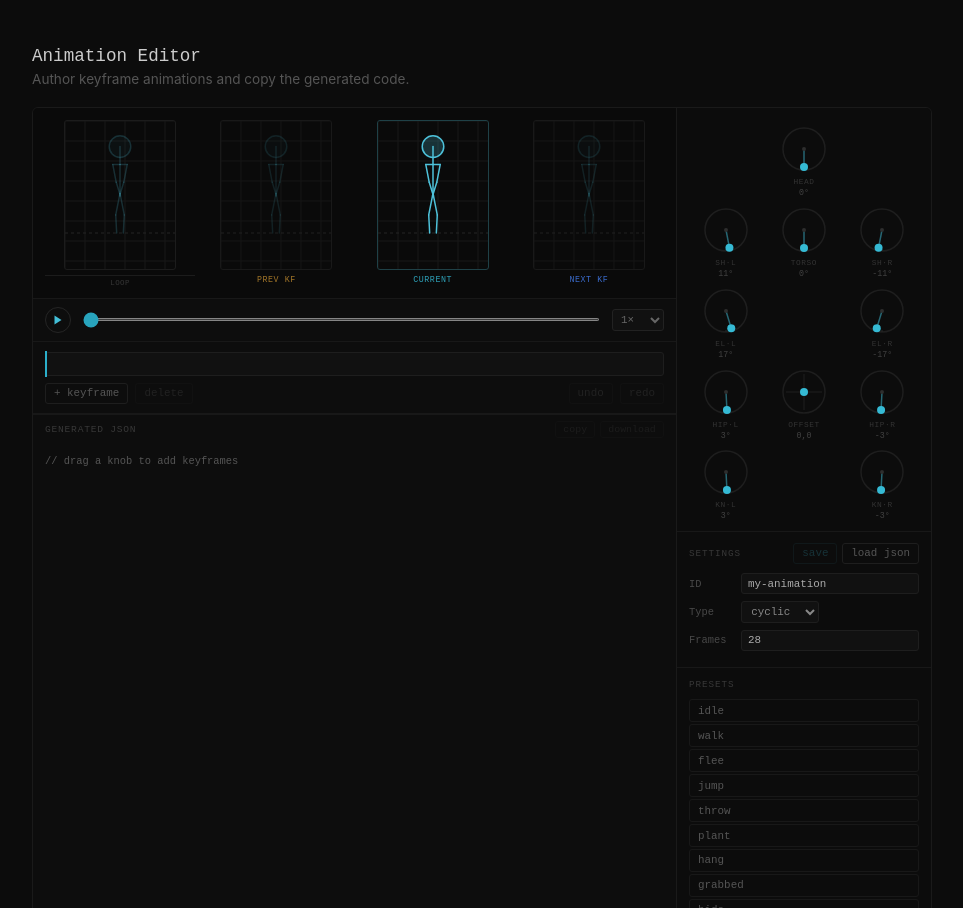
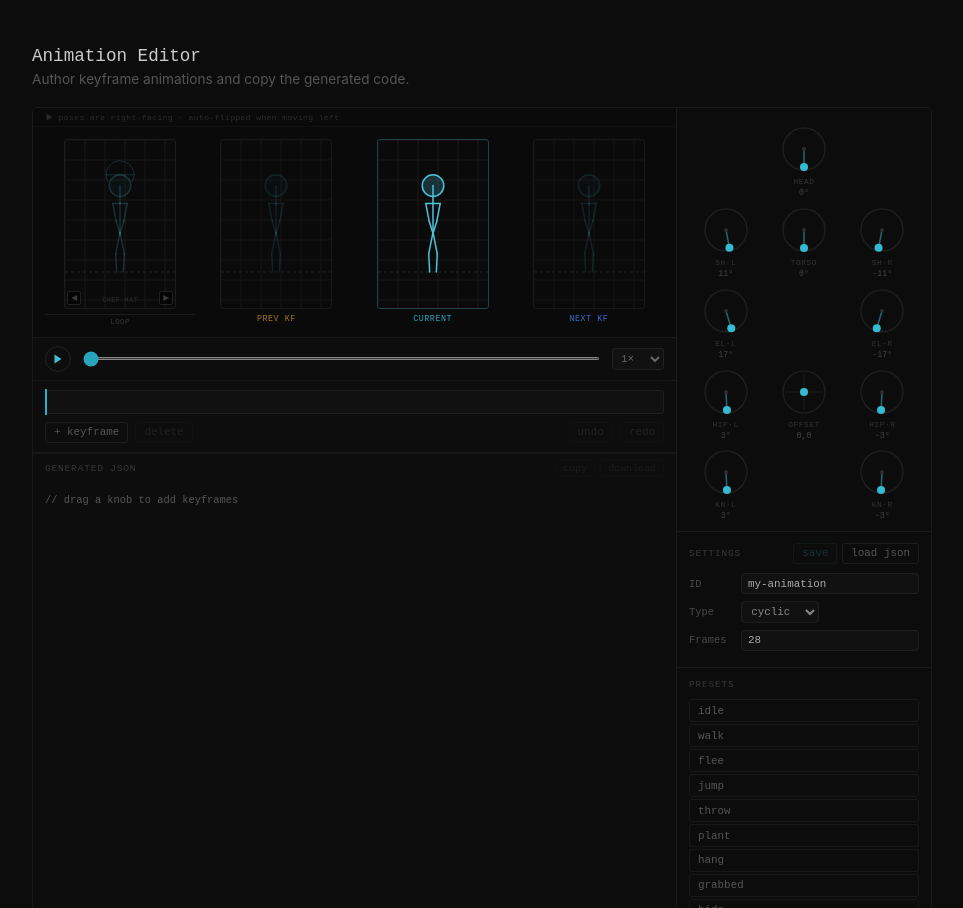
Before and after one commit to realdegrees/stickmen, a SvelteKit app: page / in a window 1280 px wide. Shown: the part 3232-4140 px from the top of the page, without its empty margins (158-1121 px from the left). Built offline with nearby package versions, Linux system fonts and the light colour scheme.

Commit message:
add hats to loop preview

```diff
--- a/src/lib/engine/hats.ts
+++ b/src/lib/engine/hats.ts
@@ -94,6 +94,19 @@ export interface HatLayerDef {
   id: string;
   label: string;
   shapes: HatShape[];
+}
+
+// ── Shape utilities ──────────────────────────────────────────────────
+
+/**
+ * Returns a horizontally mirrored copy of a shape (negates x and angle).
+ * Used to bake mirror-flagged shapes into the final shape list for export/rendering.
+ */
+export function mirrorHatShape(s: HatShape): HatShape {
+  const angle = (s as { angle?: number }).angle ?? 0;
+  const m = { ...s, x: -s.x } as HatShape;
+  if (s.type !== 'circle') (m as { angle?: number }).angle = -angle;
+  return m;
 }
 
 // ── Shape drawing ────────────────────────────────────────────────────
--- a/src/lib/index.ts
+++ b/src/lib/index.ts
@@ -59,4 +59,4 @@ export { DefaultAnimations } from './engine/animations/defaults.js';
 
 // ── Hat System ───────────────────────────────────────────────────────
 export type { HatDef, HatShape, HatLayerDef } from './engine/hats.js';
-export { HatRegistry, createHat, DefaultHatDefs } from './engine/hats.js';
+export { HatRegistry, createHat, DefaultHatDefs, mirrorHatShape } from './engine/hats.js';
--- a/src/routes/AnimationEditor.svelte
+++ b/src/routes/AnimationEditor.svelte
@@ -7,6 +7,7 @@
 	import type { AnimKeyframe, JointAngles, EasingType, Pose } from '$lib/index.js';
 	import { createHistory } from '$lib/history.js';
 	import JsonModal from './JsonModal.svelte';
+	import { DefaultHatDefs, createHat, mirrorHatShape, type HatDef, type HatLayerDef } from '$lib/engine/hats.js';
 
 	// ── Types ─────────────────────────────────────────────────────────
 
@@ -52,6 +53,10 @@
 
 	// LOOP canvas reference animation ('' = show current edit)
 	let loopRef = $state('');
+
+	// Hat preview state for the loop canvas
+	let allHats = $state<(HatDef | null)[]>([]);
+	let hatIndex = $state(0);
 
 	// ── Saved animations (localStorage) ───────────────────────────────
 
@@ -176,10 +181,10 @@
 
 	// Mini canvas constants
 	// body vertical extent: legLen(11) + torso(8) + neck(2) + head(3) = 24 local units
-	// at MSCALE=3.6 → 86px; head top ≈ 14px from canvas top; feet at MCY=112
-	const MW = 110, MH = 148;
+	// at MSCALE=3.6 → 86px; MCY shifted down 20px to give room for hat above head
+	const MW = 110, MH = 168;
 	const MCX = MW / 2;
-	const MCY = 112; // feet Y position
+	const MCY = 132; // feet Y position (shifted down 20px vs original 112 for hat clearance)
 	const MSCALE = 3.6;
 
 	// ── Angle helpers ─────────────────────────────────────────────────
@@ -418,7 +423,7 @@
 		ctx.setLineDash([]);
 	}
 
-	function drawFig(ctx: CanvasRenderingContext2D, pose: Pose, alpha = 1, hue = 190) {
+	function drawFig(ctx: CanvasRenderingContext2D, pose: Pose, alpha = 1, hue = 190, hat?: HatDef | null) {
 		ctx.save();
 		ctx.globalAlpha = alpha;
 		ctx.strokeStyle = `hsl(${hue}, 65%, 58%)`;
@@ -430,8 +435,14 @@
 			ctx.beginPath(); ctx.moveTo(a.x, a.y); ctx.lineTo(b.x, b.y); ctx.stroke();
 		}
 		const hd = { x: MCX + pose.head.x * MSCALE, y: MCY + pose.head.y * MSCALE };
-		ctx.beginPath(); ctx.arc(hd.x, hd.y, DEFAULT_CONFIG.stickman.headRadius * MSCALE, 0, Math.PI * 2);
+		const headRadius = DEFAULT_CONFIG.stickman.headRadius * MSCALE;
+		ctx.beginPath(); ctx.arc(hd.x, hd.y, headRadius, 0, Math.PI * 2);
 		ctx.fill(); ctx.stroke();
+		if (hat) {
+			const neck = { x: MCX + pose.neck.x * MSCALE, y: MCY + pose.neck.y * MSCALE };
+			const headAngle = Math.atan2(hd.x - neck.x, neck.y - hd.y);
+			hat.draw(ctx, hd.x, hd.y, headRadius, headAngle, `hsl(${hue}, 65%, 58%)`, 1);
+		}
 		ctx.restore();
 	}
 
@@ -486,11 +497,12 @@
 		const ref = loopRef ? DefaultAnimations[loopRef as keyof typeof DefaultAnimations] : null;
 		const kfs = ref ? ref.keyframes : keyframes;
 		const type = ref ? ref.type : animType;
+		const hat = allHats.length > 0 ? allHats[hatIndex] : undefined;
 		if (kfs.length >= 1) {
 			const { angles: a, offsetX: ox, offsetY: oy } = resolveAnglesAtTime(kfs, loopPhase, type === 'cyclic');
-			drawFig(ctx, poseFrom(a, ox, oy));
+			drawFig(ctx, poseFrom(a, ox, oy), 1, 190, hat);
 		} else {
-			drawFig(ctx, poseFrom(DEFAULT_ANGLES, 0, 0), 0.2);
+			drawFig(ctx, poseFrom(DEFAULT_ANGLES, 0, 0), 0.2, 190, hat);
 		}
 	}
 
@@ -552,6 +564,11 @@
 	function stopPlayback() { playing = false; cancelAnimationFrame(playRafId); }
 	function togglePlay() { if (playing) stopPlayback(); else startPlayback(); }
 
+	// ── Hat cycling ───────────────────────────────────────────────────
+
+	function prevHat() { if (allHats.length) hatIndex = (hatIndex - 1 + allHats.length) % allHats.length; }
+	function nextHat() { if (allHats.length) hatIndex = (hatIndex + 1) % allHats.length; }
+
 	// ── Independent loop RAF ──────────────────────────────────────────
 
 	function startLoopRaf() {
@@ -571,6 +588,27 @@
 
 	onMount(() => {
 		loadSavedFromStorage();
+
+		// Build combined hat list: null (no hat) + defaults + saved local hats
+		const defaults = Object.values(DefaultHatDefs).map(createHat);
+		let savedHats: HatDef[] = [];
+		try {
+			const raw = localStorage.getItem('stickmen:saved-hats');
+			if (raw) {
+				const obj: Record<string, HatLayerDef & { mirrors?: boolean[] }> = JSON.parse(raw);
+				savedHats = Object.values(obj).map(def => {
+					// Bake any mirror flags into the shape list before creating the live hat
+					const resolved = def.shapes.flatMap((s, i) =>
+						def.mirrors?.[i] ? [s, mirrorHatShape(s)] : [s]
+					);
+					return createHat({ id: def.id, label: def.label, shapes: resolved });
+				});
+			}
+		} catch { /* ignore */ }
+		allHats = [null, ...defaults, ...savedHats];
+		// Start on a random hat (not null)
+		hatIndex = Math.floor(Math.random() * (allHats.length - 1)) + 1;
+
 		[canvasLoop, canvasPrev, canvasCurrent, canvasNext].forEach(setupCanvas);
 		renderThree();
 		renderLoopCanvas();
@@ -672,11 +710,24 @@
 		<!-- ── LEFT: preview + controls + code ──────────────────────── -->
 		<div class="ae-left">
 
+		<!-- facing hint -->
+		<div class="ae-facing-hint">
+			<svg width="8" height="8" viewBox="0 0 10 10" fill="currentColor" aria-hidden="true">
+				<polygon points="2,1 9,5 2,9"/>
+			</svg>
+			poses are right-facing · auto-flipped when moving left
+		</div>
+
 		<!-- 4-figure preview row -->
 		<div class="ae-preview">
 			<!-- LOOP: always playing; select picks reference animation -->
 			<div class="ae-fig">
+				<div class="ae-loop-wrap">
 					<canvas bind:this={canvasLoop}></canvas>
+					<button class="ae-hat-btn ae-hat-prev" onclick={prevHat} aria-label="Previous hat">&#9664;</button>
+					<button class="ae-hat-btn ae-hat-next" onclick={nextHat} aria-label="Next hat">&#9654;</button>
+					<span class="ae-hat-lbl">{allHats[hatIndex]?.label ?? 'no hat'}</span>
+				</div>
 				<select class="ae-loop-ref" bind:value={loopRef}>
 					<option value="">LOOP</option>
 					{#each Object.keys(DefaultAnimations) as key}
@@ -1003,6 +1054,61 @@
 	}
 	.ae-loop-ref:focus { outline: none; color: #666; }
 	.ae-loop-ref option { background: #111; color: #888; }
+
+	/* ── Facing hint ── */
+
+	.ae-facing-hint {
+		display: flex;
+		align-items: center;
+		gap: 0.35rem;
+		padding: 0.28rem 0.75rem;
+		font-size: 0.5rem;
+		color: #2c2c2c;
+		letter-spacing: 0.05em;
+		background: #0a0a0a;
+		border-bottom: 1px solid #111;
+	}
+
+	/* ── Hat cycling overlay ── */
+
+	.ae-loop-wrap {
+		position: relative;
+	}
+
+	.ae-hat-btn {
+		position: absolute;
+		bottom: 4px;
+		background: rgba(0, 0, 0, 0.6);
+		border: 1px solid #222;
+		color: #3a3a3a;
+		font-size: 0.48rem;
+		width: 14px;
+		height: 14px;
+		display: flex;
+		align-items: center;
+		justify-content: center;
+		border-radius: 2px;
+		cursor: crosshair;
+		padding: 0;
+		line-height: 1;
+		transition: color 0.12s, border-color 0.12s;
+	}
+	.ae-hat-btn:hover { color: #999; border-color: #484848; }
+	.ae-hat-prev { left: 3px; }
+	.ae-hat-next { right: 3px; }
+
+	.ae-hat-lbl {
+		position: absolute;
+		bottom: 5px;
+		left: 50%;
+		transform: translateX(-50%);
+		font-size: 0.42rem;
+		color: #2e2e2e;
+		letter-spacing: 0.06em;
+		pointer-events: none;
+		white-space: nowrap;
+		text-transform: uppercase;
+	}
 
 	.ae-fig-lbl {
 		font-size: 0.52rem;
--- a/src/routes/HatBuilder.svelte
+++ b/src/routes/HatBuilder.svelte
@@ -1,6 +1,6 @@
 <script lang="ts">
 	import { onMount } from 'svelte';
-	import { DefaultHatDefs, createHat } from '$lib/index.js';
+	import { DefaultHatDefs, createHat, mirrorHatShape } from '$lib/index.js';
 	import type { HatShape, HatLayerDef } from '$lib/index.js';
 	import { createHistory } from '$lib/history.js';
 	import JsonModal from './JsonModal.svelte';
@@ -126,14 +126,6 @@
 			return Math.hypot(c.x - gc.x, c.y - gc.y) + shapes[i].size * HR + 7;
 		}));
 		return { x: gc.x + Math.max(maxReach, 20), y: gc.y, gc };
-	}
-
-	/** Reflect a shape across the vertical centre (x → −x, angle → −angle). */
-	function computeMirror(s: HatShape): HatShape {
-		const angle = (s as { angle?: number }).angle ?? 0;
-		const m = { ...s, x: -s.x } as HatShape;
-		if (s.type !== 'circle') (m as { angle?: number }).angle = -angle;
-		return m;
 	}
 
 	// ── Hit testing ────────────────────────────────────────────────────
@@ -429,7 +421,7 @@
 	// ── Saved hats (localStorage) ──────────────────────────────────────
 
 	const LS_KEY = 'stickmen:saved-hats';
-	let savedHats: Record<string, { id: string; label: string; shapes: HatShape[] }> = $state({});
+	let savedHats: Record<string, { id: string; label: string; shapes: HatShape[]; mirrors?: boolean[] }> = $state({});
 	function loadSavedFromStorage() {
 		try {
 			const raw = localStorage.getItem(LS_KEY);
@@ -449,7 +441,8 @@
 			[hatId]: {
 				id: hatId,
 				label: hatLabel,
-				shapes: shapes.map(s => ({ ...s }) as HatShape)
+				shapes: shapes.map(s => ({ ...s }) as HatShape),
+				mirrors: [...mirrors]
 			}
 		};
 		persistSaved();
@@ -461,7 +454,7 @@
 		snap();
 		hatId = def.id; hatLabel = def.label;
 		shapes  = def.shapes.map(s => ({ ...s }) as HatShape);
-		mirrors = shapes.map(() => false);
+		mirrors = def.mirrors ? [...def.mirrors] : shapes.map(() => false);
 		selectedIdxs = shapes.length > 0 ? [0] : [];
 	}
 
@@ -530,7 +523,7 @@
 		const out: object[] = [];
 		for (let i = 0; i < shapes.length; i++) {
 			out.push(cleanShape(shapes[i]));
-			if (mirrors[i]) out.push(cleanShape(computeMirror(shapes[i])));
+			if (mirrors[i]) out.push(cleanShape(mirrorHatShape(shapes[i])));
 		}
 		return out;
 	}
@@ -600,7 +593,7 @@
 		}
 
 		// Ghost mirror copies — drawn at reduced opacity, no handles
-		const mirrorShapes = shapes.filter((_, i) => mirrors[i]).map(computeMirror);
+		const mirrorShapes = shapes.filter((_, i) => mirrors[i]).map(mirrorHatShape);
 		if (mirrorShapes.length > 0) {
 			ctx.save();
 			ctx.globalAlpha = 0.45;
```
Lines whose indentation alone changed are shown as unchanged.
